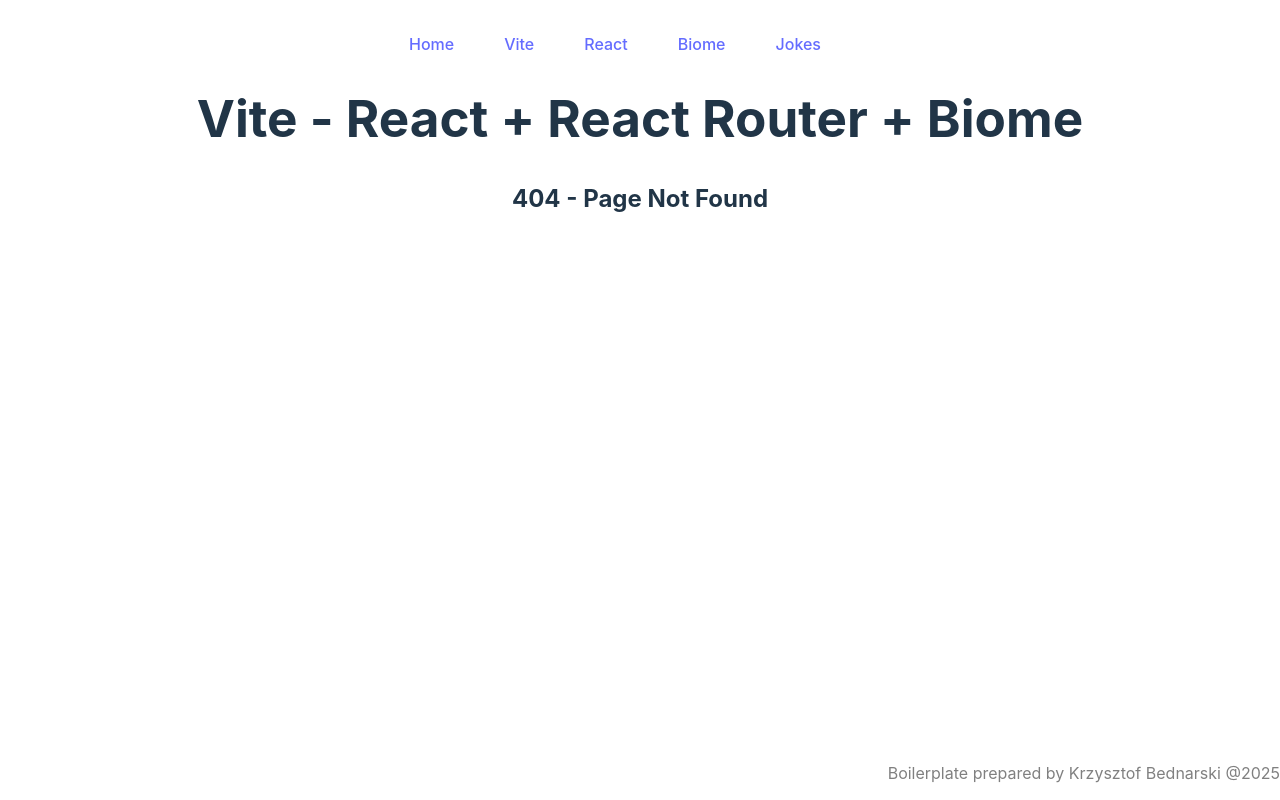
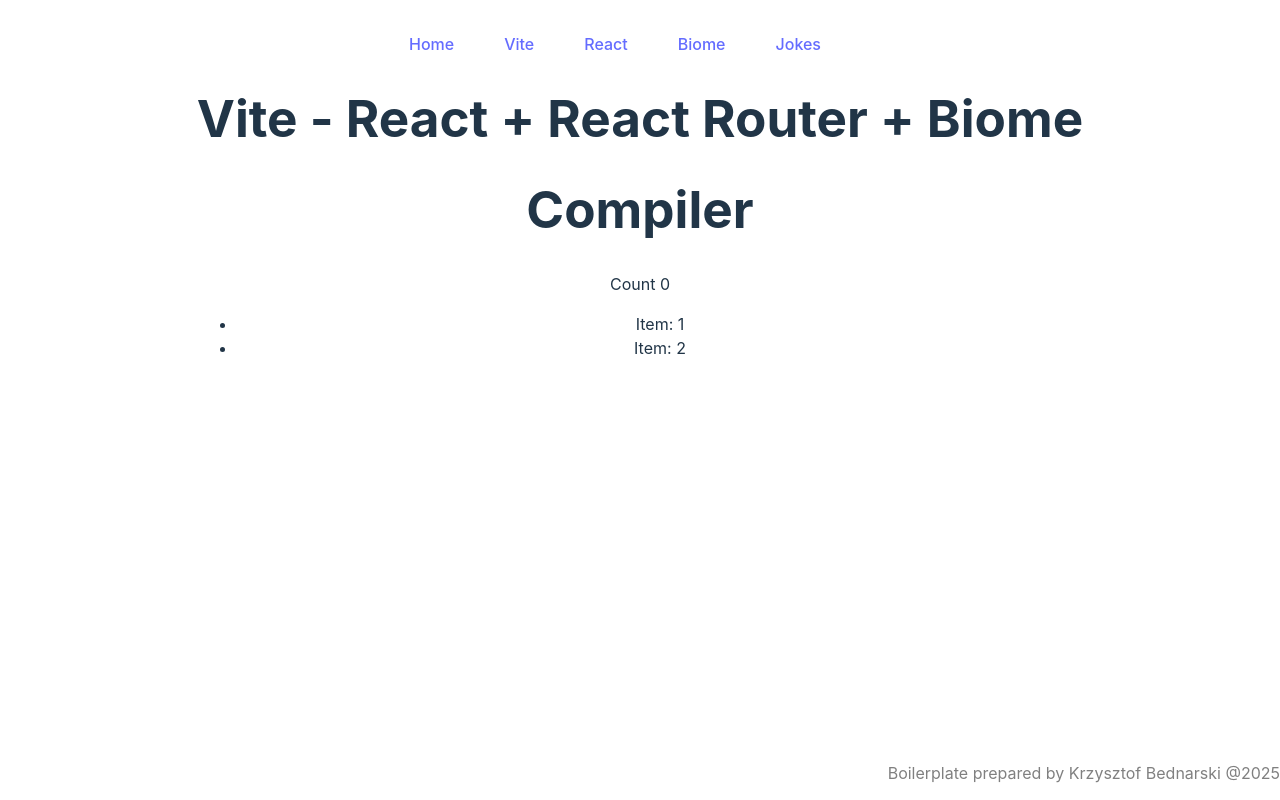
Before and after one commit to Bastek333/react-app-base, a React (Vite) app: page /compiler in a window 1280 px wide. Before the commit this address had no page. Built offline with nearby package versions, Linux system fonts and the light colour scheme.

Commit message:
Compiler test

```diff
--- a/package.json
+++ b/package.json
@@ -33,6 +33,7 @@
     "@vitejs/plugin-react": "^4.3.4",
     "@vitest/coverage-v8": "^4.0.18",
     "@vitest/ui": "^4.0.18",
+    "babel-plugin-react-compiler": "^1.0.0",
     "husky": "^9.1.7",
     "jsdom": "^25.0.1",
     "typescript": "~5.6.2",
--- a/src/app/App.tsx
+++ b/src/app/App.tsx
@@ -7,6 +7,7 @@
 import Page404 from "../containers/Page404/Page404";
 import React from "../containers/React/React";
 import Vite from "../containers/Vite/Vite";
+import Compiler from "../containers/Compiler/Compiler";
 
 import "./App.css";
 
@@ -21,6 +22,7 @@
 				<Route path="react" element={<React />} />
 				<Route path="biome" element={<Biome />} />
 				<Route path="jokes" element={<Jokes />} />
+				<Route path="compiler" element={<Compiler />} />
 				<Route path="*" element={<Page404 />} />
 			</Routes>
 			<Footer />
--- /dev/null
+++ b/src/containers/Compiler/Compiler.tsx
@@ -0,0 +1,42 @@
+import React, { memo, useState } from 'react';
+
+interface ListTestComponentProps {
+  listItems: {
+    id: number;
+    name: string;
+  }[]
+}
+
+const ListTestComponent: React.FC<ListTestComponentProps> = ({listItems}) => {
+
+  console.log('item render')
+
+  return (
+    <ul>
+    {listItems.map(item => <li key={item.id}>{`Item: ${item.name}`}</li>)}
+    </ul>
+  )
+
+}
+
+//const MemoListTestComponent = memo(ListTestComponent);
+
+const Compiler = () => {
+  const [listItemsState, setListItemsState] = useState([{id:1, name:'1'}, {id:2, name:'2'}]);
+  const [count, setCount] = useState(0);
+
+  const handleChange = () => setCount(count + 1);
+
+  console.log('parent render')
+
+  return (
+    <div>
+      <h1>Compiler</h1>
+      <div onClick={handleChange}>Count {count}</div>
+      <ListTestComponent listItems={listItemsState} />
+      {/* <MemoListTestComponent listItems={listItemsState} /> */}
+    </div>
+  );
+}
+
+export default Compiler;
--- a/src/containers/Home/Home.tsx
+++ b/src/containers/Home/Home.tsx
@@ -2,7 +2,7 @@
 
 type CountState = number;
 
-const React = () => {
+const Home: React.FC = () => {
 	const intialState: CountState = 0;
 	const [count, setCount] = useState(intialState);
 
@@ -21,4 +21,4 @@
 	);
 };
 
-export default React;
+export default Home;
--- a/vite.config.ts
+++ b/vite.config.ts
@@ -3,7 +3,11 @@
 import react from '@vitejs/plugin-react';
 
 const viteConfig = defineViteConfig({
-  plugins: [react()],
+  plugins: [react({
+      babel: {
+        plugins: ['babel-plugin-react-compiler'],
+      },
+    })],
 });
 
 const vitestConfig = defineVitestConfig({
```
Also changed, not shown: src/typeTest.ts (added, +24 -0 lines), 1 other file (tests, documents, lock files or other folders).
